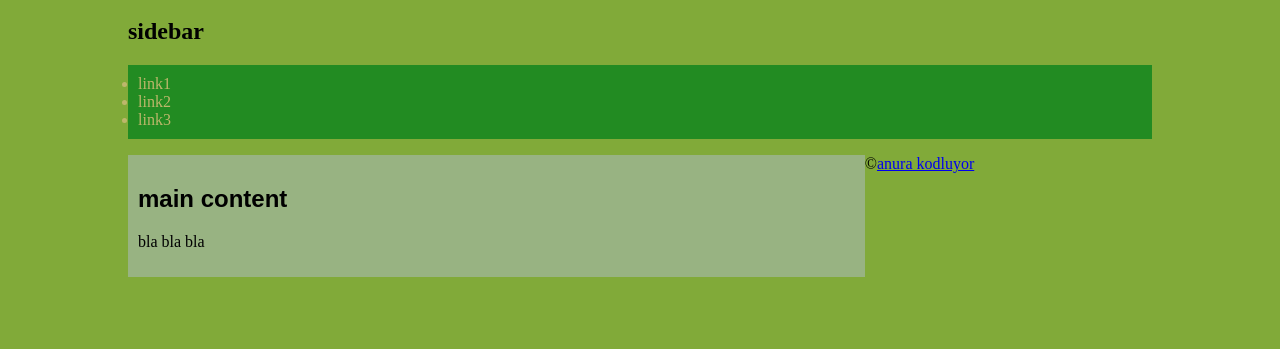
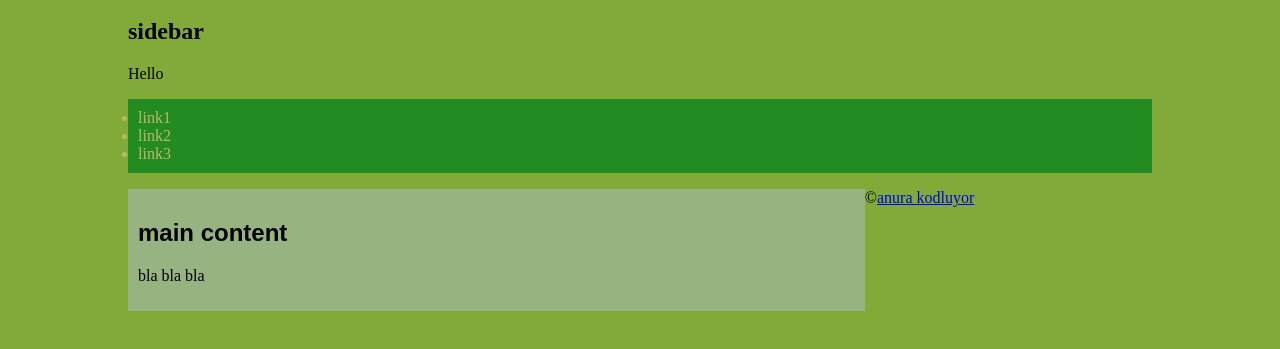
Before and after one commit to chewoli/coding-101, a plain HTML site: page index.html in a window 1280 px wide. Shown: the part 413-762 px from the top of the page. Drawn offline with Linux system fonts and the light colour scheme.

Commit message:
Update index.html

```diff
--- a/index.html
+++ b/index.html
@@ -20,9 +20,10 @@
         <div class="header">
             <h1>website title</h1>
         </div>
-        <div class="sidebar">
+        <div class="sidebar highlight">
             <h2>sidebar</h2>
-            <ul>
+            <p class="white inter">Hello</p>
+            <ul class="highlight class">
                 <li>link1</li>
                 <li>link2</li>
                 <li>link3</li>
@@ -30,7 +31,7 @@
         </div>
         <div class="msgsümsgsü">
 
-            <h2 class="geom-uniquifier">main content</h2>
+            <h2 class="geom-uniquifier relativeDiv">main content</h2>
             <p>bla bla bla</p>
         </div>
         <div class="footer">
```
